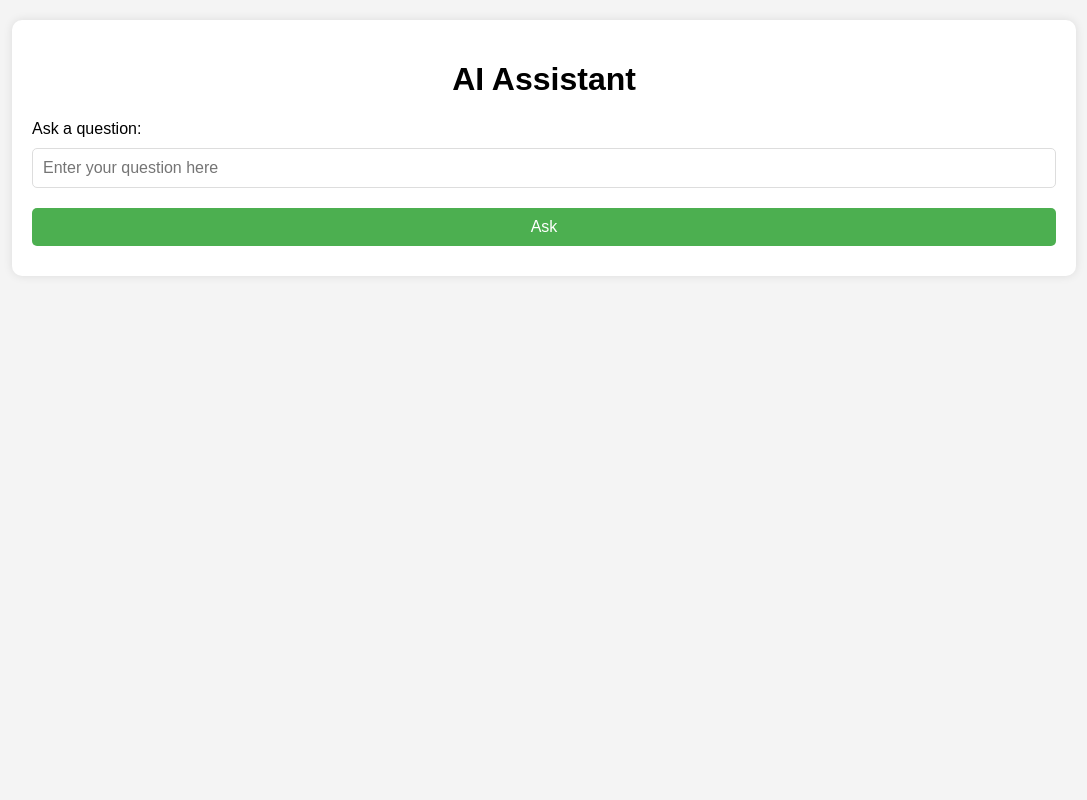
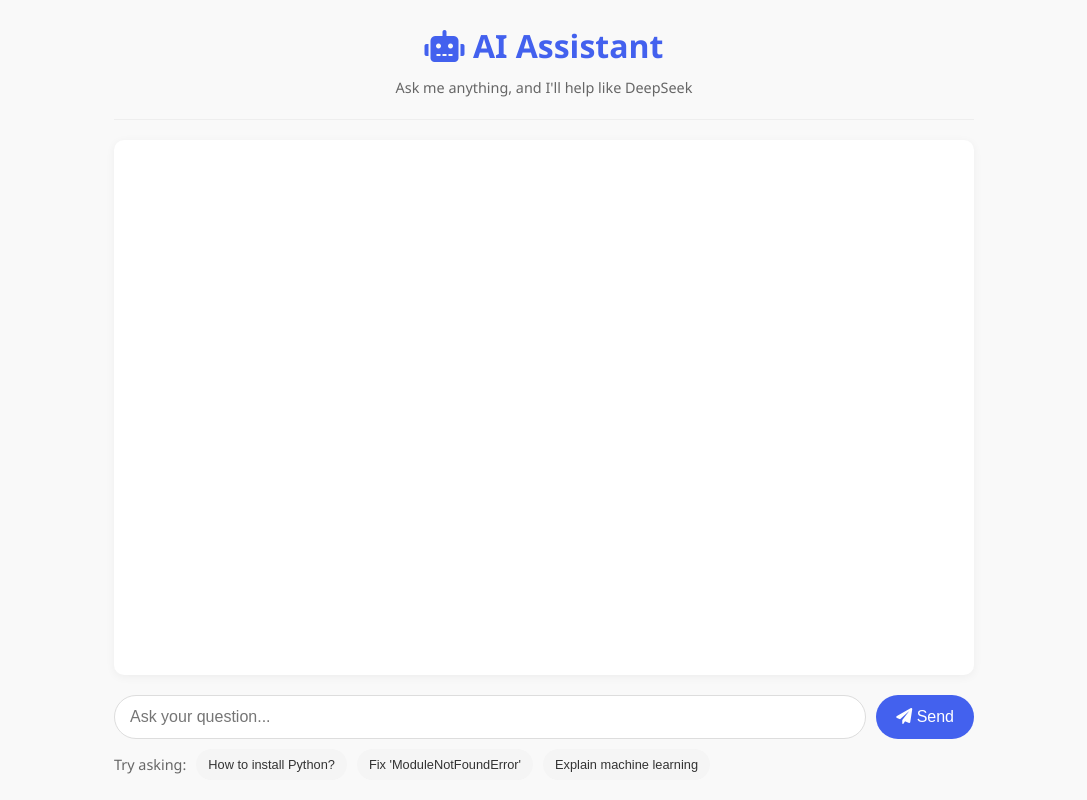
Before and after one commit to lavanya1309/bot-ai, a Flask app: page / in a window 1280 px wide. Shown: the whole page, without its empty margins (96-1183 px from the left). Run offline with Flask 3, Linux system fonts and the light colour scheme.

Commit message:
Update index.html

```diff
--- a/templates/index.html
+++ b/templates/index.html
@@ -3,72 +3,51 @@
 <head>
     <meta charset="UTF-8">
     <meta name="viewport" content="width=device-width, initial-scale=1.0">
-    <title>AI Assistant</title>
-    <style>
-        body {
-            font-family: Arial, sans-serif;
-            margin: 0;
-            padding: 0;
-            background-color: #f4f4f4;
-        }
-        .container {
-            width: 80%;
-            margin: 20px auto;
-            padding: 20px;
-            background-color: #fff;
-            border-radius: 10px;
-            box-shadow: 0 0 10px rgba(0, 0, 0, 0.1);
-        }
-        h1 {
-            text-align: center;
-        }
-        .response {
-            margin-top: 20px;
-            background-color: #f9f9f9;
-            padding: 15px;
-            border: 1px solid #ddd;
-            border-radius: 5px;
-        }
-        form {
-            display: flex;
-            flex-direction: column;
-        }
-        input, button {
-            padding: 10px;
-            margin: 10px 0;
-            font-size: 16px;
-            border: 1px solid #ddd;
-            border-radius: 5px;
-        }
-        button {
-            background-color: #4CAF50;
-            color: white;
-            border: none;
-        }
-        button:hover {
-            background-color: #45a049;
-        }
-        pre {
-            white-space: pre-wrap;       /* Ensures the text wraps properly */
-            word-wrap: break-word;       /* Breaks long words if necessary */
-        }
-    </style>
+    <title>DeepSeek-like AI Assistant</title>
+    <link rel="stylesheet" href="/static/css/style.css">
+    <link rel="stylesheet" href="https://cdnjs.cloudflare.com/ajax/libs/font-awesome/6.0.0/css/all.min.css">
+    <link rel="stylesheet" href="https://cdnjs.cloudflare.com/ajax/libs/highlight.js/11.7.0/styles/github.min.css">
 </head>
 <body>
-    <div class="container">
-        <h1>AI Assistant</h1>
-        <form action="/ask" method="POST">
-            <label for="query">Ask a question:</label>
-            <input type="text" id="query" name="query" placeholder="Enter your question here" required>
-            <button type="submit">Ask</button>
+    <div class="app-container">
+        <header class="app-header">
+            <h1><i class="fas fa-robot"></i> AI Assistant</h1>
+            <p class="subtitle">Ask me anything, and I'll help like DeepSeek</p>
+        </header>
+
+        <div class="chat-container" id="chatContainer">
+            <!-- Messages will appear here -->
+            {% for item in conversation %}
+                <div class="message {% if item.is_error %}error{% endif %}">
+                    <div class="user-message">
+                        <div class="avatar"><i class="fas fa-user"></i></div>
+                        <div class="content">{{ item.query }}</div>
+                    </div>
+                    <div class="ai-message">
+                        <div class="avatar"><i class="fas fa-robot"></i></div>
+                        <div class="content">{{ item.response|safe }}</div>
+                    </div>
+                </div>
+            {% endfor %}
+        </div>
+
+        <form id="queryForm" class="query-form">
+            <div class="input-group">
+                <input type="text" id="queryInput" placeholder="Ask your question..." required>
+                <button type="submit" id="submitBtn">
+                    <i class="fas fa-paper-plane"></i> Send
+                </button>
+            </div>
+            <div class="suggestions">
+                <span>Try asking:</span>
+                <button type="button" class="suggestion-btn">How to install Python?</button>
+                <button type="button" class="suggestion-btn">Fix 'ModuleNotFoundError'</button>
+                <button type="button" class="suggestion-btn">Explain machine learning</button>
+            </div>
         </form>
+    </div>
 
-        {% if query %}
-            <h3>Response for your query:</h3>
-            <div class="response">
-                <pre>{{ response|safe }}</pre>
-            </div>
-        {% endif %}
-    </div>
+    <script src="https://cdnjs.cloudflare.com/ajax/libs/highlight.js/11.7.0/highlight.min.js"></script>
+    <script src="/static/js/script.js"></script>
 </body>
 </html>
```
